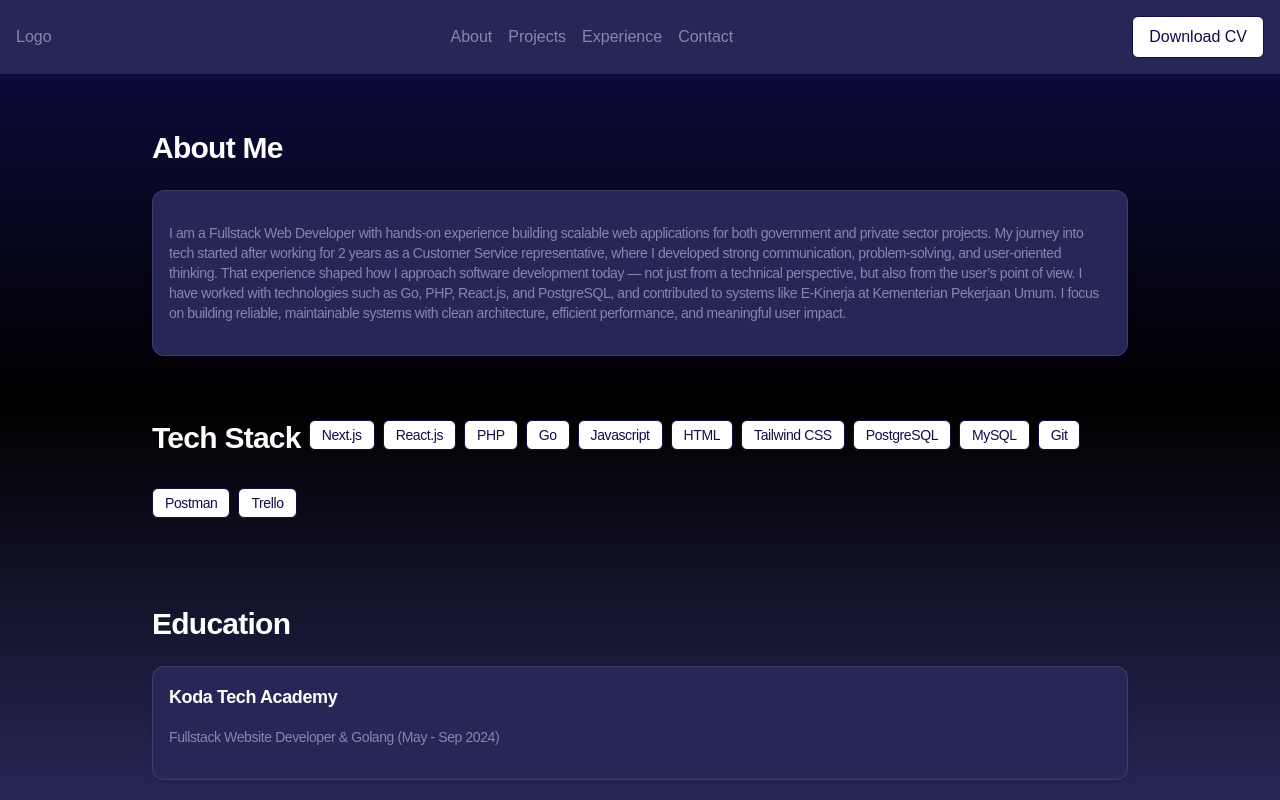
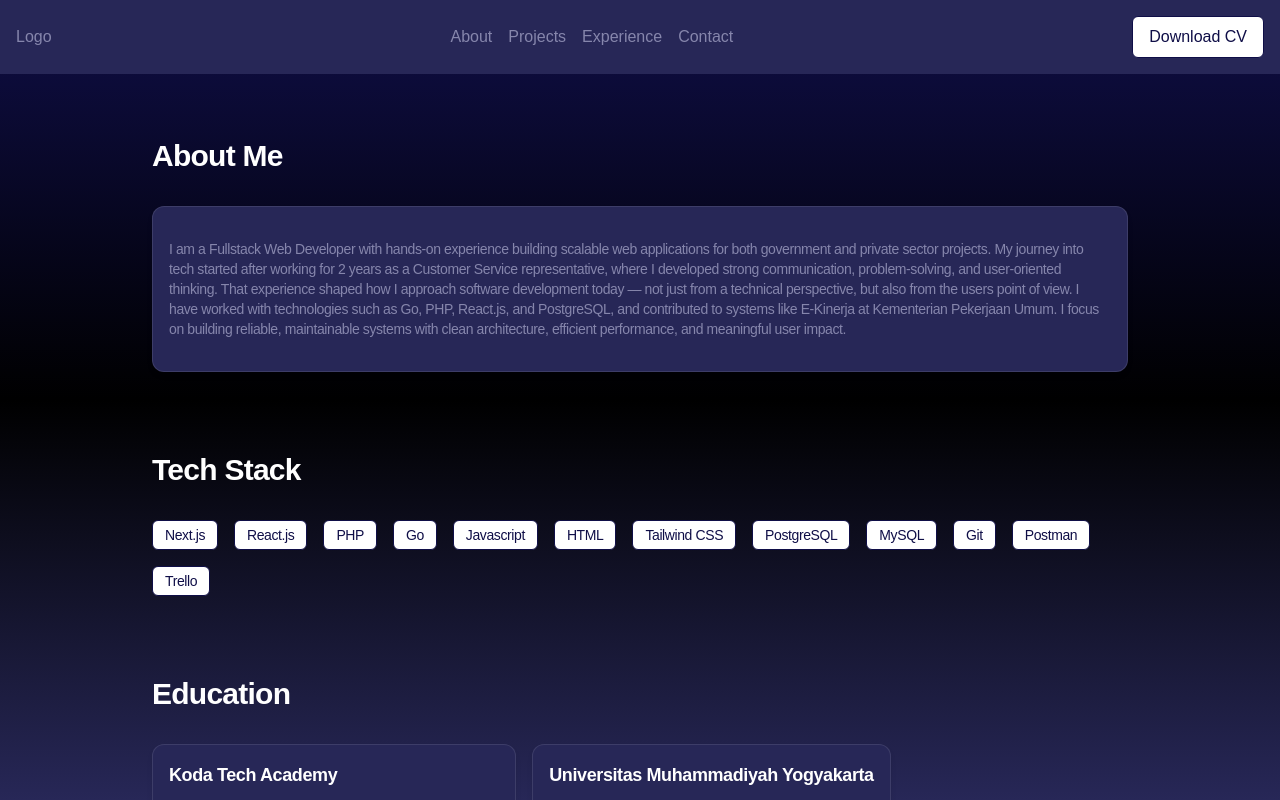
Before and after one commit to fajryalvin12/personal-portfolio-web, a Next.js app: page /about in a window 1280 px wide. Shown: the top 800 px of the page. Built offline with nearby package versions, Linux system fonts and the light colour scheme.

Commit message:
fix: change spacing consistency at section and container

```diff
--- a/src/app/about/page.js
+++ b/src/app/about/page.js
@@ -1,8 +1,19 @@
+"use client";
+
 import Container from "@/components/ui/Container";
 import Card from "@/components/ui/Card";
 import Section from "@/components/ui/Section";
 import Button from "@/components/ui/Button";
+import { useState, useEffect } from "react";
 export default function About() {
+  const [isVisible, setIsVisible] = useState(false);
+  const init = "opacity-0 translate-y-3 scale-95";
+  const appears = "opacity-100 translate-y-0 scale-100";
+
+  useEffect(() => {
+    setIsVisible(true);
+  }, []);
+
   const stacks = [
     "Next.js",
     "React.js",
@@ -30,25 +41,32 @@ export default function About() {
   ];
 
   return (
-    <>
+    <Container className="space-y-16 py-16 flex flex-col gap-4 ">
       {/* About Me */}
-      <Container className="flex flex-col gap-4">
-        <Section title="About Me">
-          <Card
-            description="I am a Fullstack Web Developer with hands-on experience building scalable web applications for both government and private sector projects.
-My journey into tech started after working for 2 years as a Customer Service representative, where I developed strong communication, problem-solving, and user-oriented thinking. That experience shaped how I approach software development today — not just from a technical perspective, but also from the user’s point of view.
-I have worked with technologies such as Go, PHP, React.js, and PostgreSQL, and contributed to systems like E-Kinerja at Kementerian Pekerjaan Umum. I focus on building reliable, maintainable systems with clean architecture, efficient performance, and meaningful user impact."
-          ></Card>
-        </Section>
-        {/* Tech Stack & Education */}
-        <Section title="Tech Stack" className="flex flex-wrap gap-2 text-xs">
+      <Section
+        className={`transition-all duration-700 ease-out ${isVisible ? appears : init}`}
+        title="About Me"
+      >
+        <Card description="I am a Fullstack Web Developer with hands-on experience building scalable web applications for both government and private sector projects. My journey into tech started after working for 2 years as a Customer Service representative, where I developed strong communication, problem-solving, and user-oriented thinking. That experience shaped how I approach software development today — not just from a technical perspective, but also from the users point of view. I have worked with technologies such as Go, PHP, React.js, and PostgreSQL, and contributed to systems like E-Kinerja at Kementerian Pekerjaan Umum. I focus on building reliable, maintainable systems with clean architecture, efficient performance, and meaningful user impact."></Card>
+      </Section>
+      {/* Tech Stack & Education */}
+      <Section
+        className={`transition-all duration-700 ease-out delay-200 ${isVisible ? appears : init}`}
+        title="Tech Stack"
+      >
+        <div className="flex flex-wrap gap-4">
           {stacks.map((item, index) => (
             <Button key={index + 1} variant="outline" size="sm" isBadge>
               {item}
             </Button>
           ))}
-        </Section>
-        <Section title="Education">
+        </div>
+      </Section>
+      <Section
+        className={`transition-all duration-700 ease-out delay-400 ${isVisible ? appears : init}`}
+        title="Education"
+      >
+        <div className="flex md:flex-row flex-col gap-4">
           {education.map((item) => (
             <Card
               key={item.title}
@@ -56,8 +74,8 @@ I have worked with technologies such as Go, PHP, React.js, and PostgreSQL, and c
               description={item.description}
             />
           ))}
-        </Section>
-      </Container>
-    </>
+        </div>
+      </Section>
+    </Container>
   );
 }
--- a/src/app/contact/page.js
+++ b/src/app/contact/page.js
@@ -1,19 +1,17 @@
 import Container from "@/components/ui/Container";
 import Card from "@/components/ui/Card";
 import Section from "@/components/ui/Section";
+import Button from "@/components/ui/Button";
 
 export default function Contact() {
   return (
-    <>
-      <Container className="flex flex-col gap-4">
+    <Container className="py-16 space-y-16 flex flex-col gap-4 ">
       {/* Contact Form */}
-
-        <Section>
       <Card
         title="Send message here!"
         description="Feel free to ask or discuss"
       >
-            <form className="flex flex-col gap-4 p-4 border rounded-md max-w-[600px]">
+        <form className="flex flex-col gap-4 rounded-md max-w-[600px]">
           <div className="flex flex-col gap-2">
             <label htmlFor="name">Name</label>
             <input
@@ -41,22 +39,16 @@ export default function Contact() {
               name="message"
             />
           </div>
-              <button className="border rounded-md p-2">Send a message!</button>
+          <Button variant="outline">Submit!</Button>
         </form>
       </Card>
-        </Section>
-
       {/* Social Media */}
-
-        <Section>
       <div className="flex gap-6">
         <div>Instagram</div>
         <div>LinkedIn</div>
         <div>Github</div>
         <div>WhatsApp</div>
       </div>
-        </Section>
     </Container>
-    </>
   );
 }
--- a/src/app/experience/page.js
+++ b/src/app/experience/page.js
@@ -65,7 +65,7 @@ export default function Experience() {
 
   return (
     <>
-      <Container className="flex gap-4">
+      <Container className="py-16 space-y-16 flex flex-col gap-4">
         <Section className="flex gap-4 overflow-x-scroll overflow-y-hidden scroll-smooth">
           {experiences.map((item) => (
             <Card
--- a/src/app/projects/page.js
+++ b/src/app/projects/page.js
@@ -33,7 +33,7 @@ export default function Projects() {
 
   return (
     <>
-      <Container>
+      <Container className="py-16 space-y-16 flex flex-col gap-4 ">
         {/* Project Showcase */}
         <Section className="flex gap-4 justify-center">
           {/* Variant Button */}
--- a/src/components/ui/Container.jsx
+++ b/src/components/ui/Container.jsx
@@ -2,7 +2,7 @@ export default function Container({ children, className }) {
   return (
     <>
       <div
-        className={`max-w-5xl mx-auto px-6 py-8 tracking-tight
+        className={`max-w-5xl mx-auto px-6 tracking-tight
 leading-relaxed ${className || ""}`}
       >
         {children}
--- a/src/components/ui/Section.jsx
+++ b/src/components/ui/Section.jsx
@@ -1,7 +1,7 @@
 export default function Section({ children, title, className }) {
   return (
     <>
-      <section className={`py-6 space-y-6 ${className || ""}`}>
+      <section className={`space-y-8 ${className || ""}`}>
         {title && (
           <h2 className="text-2xl md:text-3xl font-bold tracking-tight">
             {title}
```
Also changed, not shown: src/app/page.js (+4 -6 lines). Lines whose indentation alone changed are shown as unchanged.
